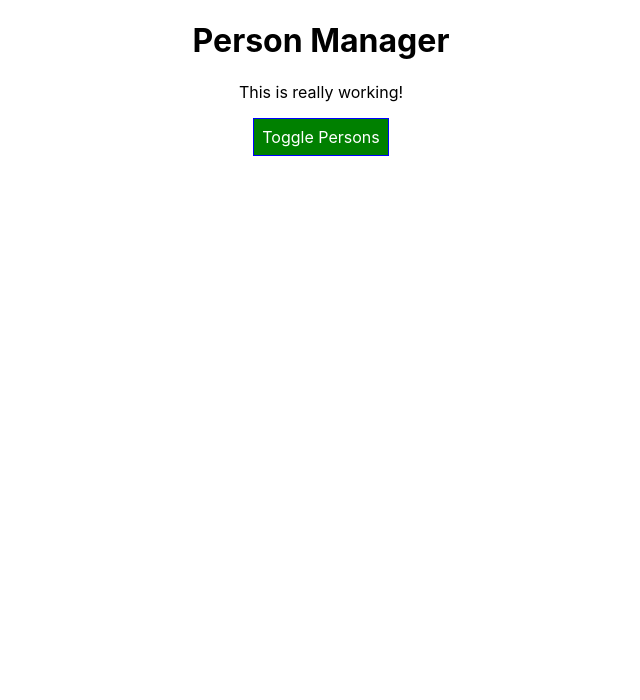
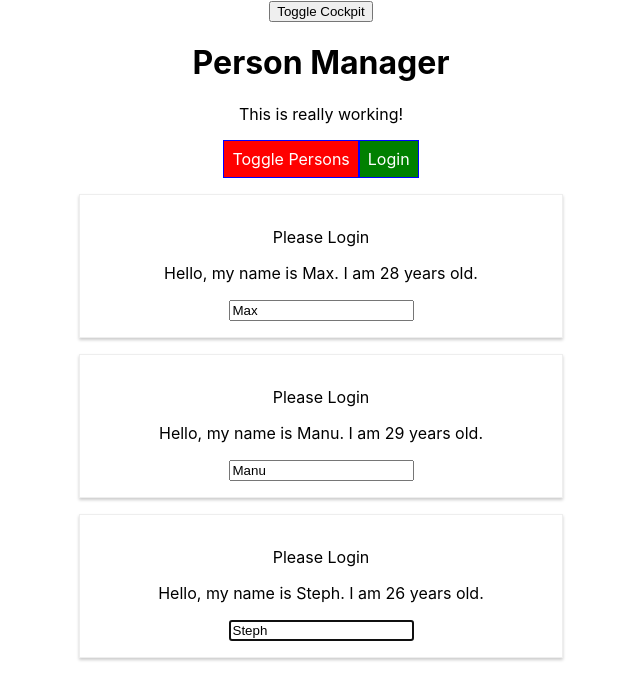
Before and after one commit to Chazuke/react-complete-guide, a React (Create React App) app: page / in a window 1280 px wide. Shown: the top 700 px of the page, without its empty margins (319-959 px from the left). Built offline with nearby package versions, Linux system fonts and the light colour scheme.

Commit message:
Completed Section 7

```diff
--- a/package.json
+++ b/package.json
@@ -6,6 +6,7 @@
     "@testing-library/jest-dom": "^5.11.6",
     "@testing-library/react": "^11.2.2",
     "@testing-library/user-event": "^12.2.2",
+    "prop-types": "^15.7.2",
     "radium": "^0.26.1",
     "react": "^17.0.1",
     "react-dom": "^17.0.1",
--- a/src/components/Cockpit/Cockpit.js
+++ b/src/components/Cockpit/Cockpit.js
@@ -1,12 +1,42 @@
 import cockpitCssClasses from './Cockpit.module.css';
+import React, { useEffect, useRef, useContext } from 'react';
+import AuthContext from '../../context/AuthContext';
 
 const Cockpit = (props) => {
 
+    const toggleBtnRef = useRef(null);
+    const context = useContext(AuthContext);
+
+    console.log('[Cockpit.js] isAuthenticated: ' + context.authenticated);
+
+    useEffect(() => {
+        console.log('[Cockpit.js] useEffect');
+
+        // const timer = setTimeout(() => {
+        //     alert('Saved Cloud Data');
+        // }, 1000);
+
+        toggleBtnRef.current.click();
+
+        return () => {
+            //clearTimeout(timer);
+            console.log('[Cockpit.js] cleanup');
+        }
+    }, []);
+
+    // useEffect(() => {
+    //     console.log('[Cockpit.js] 2nd useEffect');
+
+    //     return () => {
+    //         console.log('[Cockpit.js] 2nd cleanup');
+    //     }
+    // });
+
     let pClasses = [];
-    if (props.persons.length <= 2) {
+    if (props.personsLength <= 2) {
         pClasses.push(cockpitCssClasses.red);
     }
-    if (props.persons.length <= 1) {
+    if (props.personsLength <= 1) {
         pClasses.push(cockpitCssClasses.bold);
     }
 
@@ -19,9 +49,14 @@ const Cockpit = (props) => {
         <div className={cockpitCssClasses.Cockpit}>
             <h1>{props.title}</h1>
             <p className={pClasses.join(' ')}>This is really working!</p>
-            <button className={btnClass} onClick={props.btnClicked}>Toggle Persons</button>
+            <button
+                className={btnClass}
+                onClick={props.btnClicked}
+                ref={toggleBtnRef}
+            >Toggle Persons</button>
+            <button onClick={context.login}>Login</button>
         </div >
     );
 };
 
-export default Cockpit;
+export default React.memo(Cockpit);
--- a/src/components/Persons/Person/Person.js
+++ b/src/components/Persons/Person/Person.js
@@ -1,13 +1,45 @@
 import personCssClasses from './Person.module.css';
+import WithClass from '../../../hoc/WithClass';
+import React, { Component } from 'react';
+import PropTypes from 'prop-types';
+import AuthContext from '../../../context/AuthContext';
 
-const Person = (props) => {
-    return (
-        <div className={personCssClasses.Person}>
-            <p onClick={props.click}>Hello, my name is {props.name}. I am {props.age} years old.</p>
-            <p>{props.children}</p>
-            <input type="text" onChange={props.changed} value={props.name} />
-        </div>
-    );
+class Person extends Component {
+    constructor(props) {
+        super(props);
+        this.inputElementRef = React.createRef();
+    }
+
+    static contextType = AuthContext;
+
+    componentDidMount() {
+        this.inputElementRef.current.focus();
+        console.log('isAuthenticated: ' + this.context.authenticated);
+    }
+
+    render() {
+        return (
+            <React.Fragment >
+                {this.context.authenticated ? <p>Authenticated!</p> : <p>Please Login</p>}
+                <p onClick={this.props.click}>Hello, my name is {this.props.name}. I am {this.props.age} years old.</p>
+                <p>{this.props.children}</p>
+                <input
+                    type="text"
+                    onChange={this.props.changed}
+                    value={this.props.name}
+                    //ref={(inputElement) => { this.inputElement = inputElement }}
+                    ref={this.inputElementRef}
+                />
+            </React.Fragment>
+        );
+    }
 }
 
-export default Person;
+Person.propTypes = {
+    click: PropTypes.func,
+    name: PropTypes.string,
+    age: PropTypes.number,
+    changed: PropTypes.func
+};
+
+export default WithClass(Person, personCssClasses.Person);
--- a/src/components/Persons/Persons.js
+++ b/src/components/Persons/Persons.js
@@ -1,19 +1,55 @@
 import Person from './Person/Person';
+import { PureComponent } from 'react';
 
-const Persons = (props) => {
+class Persons extends PureComponent {
+    // Being Deprecated
+    // static getDerivedStateFromProps(props, state) {
+    //     console.log('[Persons.js] getDerviedStateFromProps');
+    //     return state;
+    // }
+    // componentWillReceiveProps(props) {
+    //     console.log('[Persons.js] componentWillReceiveProps', props);
+    // }
+    // componentWillUpdate() {
+    // }
+
+    // For checking all props, use PureComponent
+    // shouldComponentUpdate(nextProps, nextState) {
+    //     console.log('[Persons.js] shouldComponentUpdate');
+    //     return (nextProps.persons !== this.props.persons);
+    // }
+
+    getSnapshotBeforeUpdate(prevProps, prevState) {
+        console.log('[Persons.js] getSnapshotBeforeUpdate');
+        return { message: 'Snapshot!' };
+    }
+
+    componentDidUpdate(prevProps, prevState, snapshot) {
+        console.log('[Persons.js] componentDidUpdate');
+        console.log(snapshot);
+    }
+
+    componentWillUnmount() {
+        console.log('[Persons.js] componentWillUnmount');
+    }
+
+    render() {
         console.log('[Persons.js] "Rendering..."');
         return (
-        props.persons.map((person, index) => {
+            this.props.persons.map((person, index) => {
                 return (
                     <Person
                         name={person.name}
                         age={person.age}
-                    changed={(event) => props.changed(person.id, event)}
-                    click={() => props.clicked(person.id)}
-                    key={person.id} />
+                        changed={(event) => this.props.changed(person.id, event)}
+                        click={() => this.props.clicked(person.id)}
+                        key={person.id}
+                    />
                 );
             })
         );
+    }
+
 };
 
 export default Persons;
--- a/src/containers/App.js
+++ b/src/containers/App.js
@@ -2,6 +2,10 @@ import appCssClasses from './App.module.css';
 import { useEffect, useState } from 'react';
 import Persons from '../components/Persons/Persons';
 import Cockpit from '../components/Cockpit/Cockpit';
+import WithClass from '../hoc/WithClass';
+import Auxillary from '../hoc/Auxillary';
+import AuthContext from '../context/AuthContext';
+
 
 const App = (props) => {
 
@@ -28,6 +32,8 @@ const App = (props) => {
     { id: 2, name: 'Steph', age: 26 }
   ]);
   const [showPersons, setShowPersons] = useState(false);
+  const [showCockpit, setShowCockpit] = useState(true);
+  const [authenticated, setAuthenticated] = useState(false);
 
   // Update the name of the person with the given ID in state
   const updatePersonsName = (id, name) => {
@@ -53,6 +59,10 @@ const App = (props) => {
     setShowPersons(!showPersons);
   };
 
+  const loginHandler = () => {
+    setAuthenticated(true);
+  }
+
   let personsJSX = null;
 
   // Toggle displaying list of Person components
@@ -62,6 +72,7 @@ const App = (props) => {
         persons={persons}
         clicked={deletePersonHandler}
         changed={onNameChangeHandler}
+        isAuth={authenticated}
       />
     );
   }
@@ -70,16 +81,19 @@ const App = (props) => {
 
   // Render App Component
   return (
-    <div className={appCssClasses.App}>
-      <Cockpit
-        title={props.appTitle}
-        persons={persons}
-        showPerson={showPersons}
-        btnClicked={togglePersonsHandler}
-      />
-      {personsJSX}
-    </div >
+    <Auxillary >
+      <button onClick={() => { setShowCockpit(!showCockpit) }}>Toggle Cockpit</button>
+      <AuthContext.Provider value={{ authenticated: authenticated, login: loginHandler }}>
+        {showCockpit ? <Cockpit
+          title={props.appTitle}
+          personsLength={persons.length}
+          showPerson={showPersons}
+          btnClicked={togglePersonsHandler}
+        /> : null}
+        {personsJSX}
+      </AuthContext.Provider>
+    </Auxillary >
   );
 }
 
-export default App;
+export default WithClass(App, appCssClasses.App);
--- /dev/null
+++ b/src/context/AuthContext.js
@@ -0,0 +1,5 @@
+import React from 'react';
+
+const AuthContext = React.createContext({ authenticated: false, login: () => { } });
+
+export default AuthContext;
--- /dev/null
+++ b/src/hoc/Auxillary.js
@@ -0,0 +1,5 @@
+
+
+const Auxillary = props => props.children;
+
+export default Auxillary;
--- /dev/null
+++ b/src/hoc/WithClass.js
@@ -0,0 +1,10 @@
+
+const WithClass = (WrappedComponent, className) => {
+    return props => (
+        <div className={className}>
+            <WrappedComponent {...props} />
+        </div>
+    )
+};
+
+export default WithClass;
```
Lines whose indentation alone changed are shown as unchanged.
